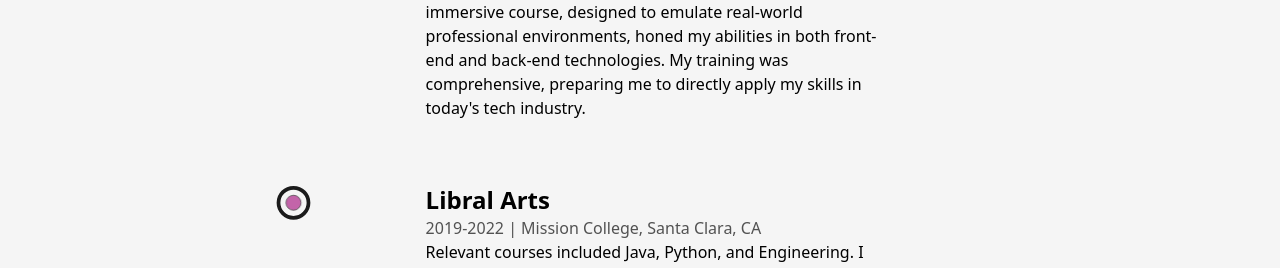
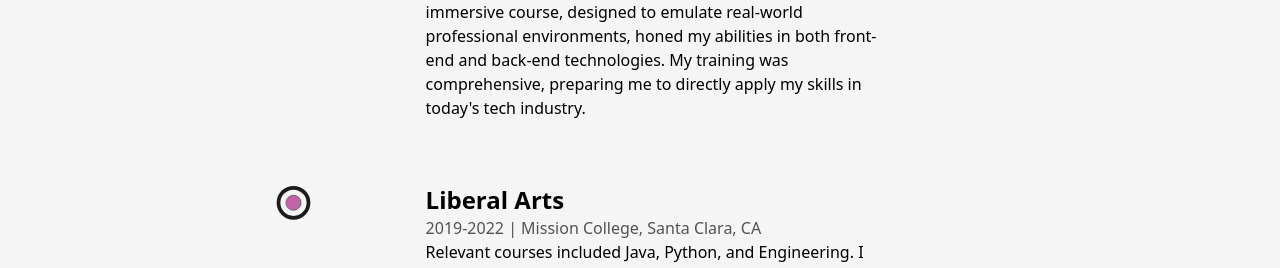
Before and after one commit to codebucks27/Next.js-Developer-Portfolio-Starter-Code, a Next.js app: page /about in a window 1280 px wide. Shown: the part 3836-4104 px from the top of the page. Built offline with nearby package versions, Linux system fonts and the light colour scheme.

Commit message:
updated Readme

```diff
--- a/src/components/Education.js
+++ b/src/components/Education.js
@@ -57,7 +57,7 @@ const Education = () => {
             />
 
             <Details
-            type="Libral Arts"
+            type="Liberal Arts"
             time="2019-2022"
             place="Mission College, Santa Clara, CA"
             info="Relevant courses included Java, Python, and Engineering. I also completed a number of general education courses, including Calculus, Physics, and English Composition."
```
Also changed, not shown: 1 other file (tests, documents, lock files or other folders).
